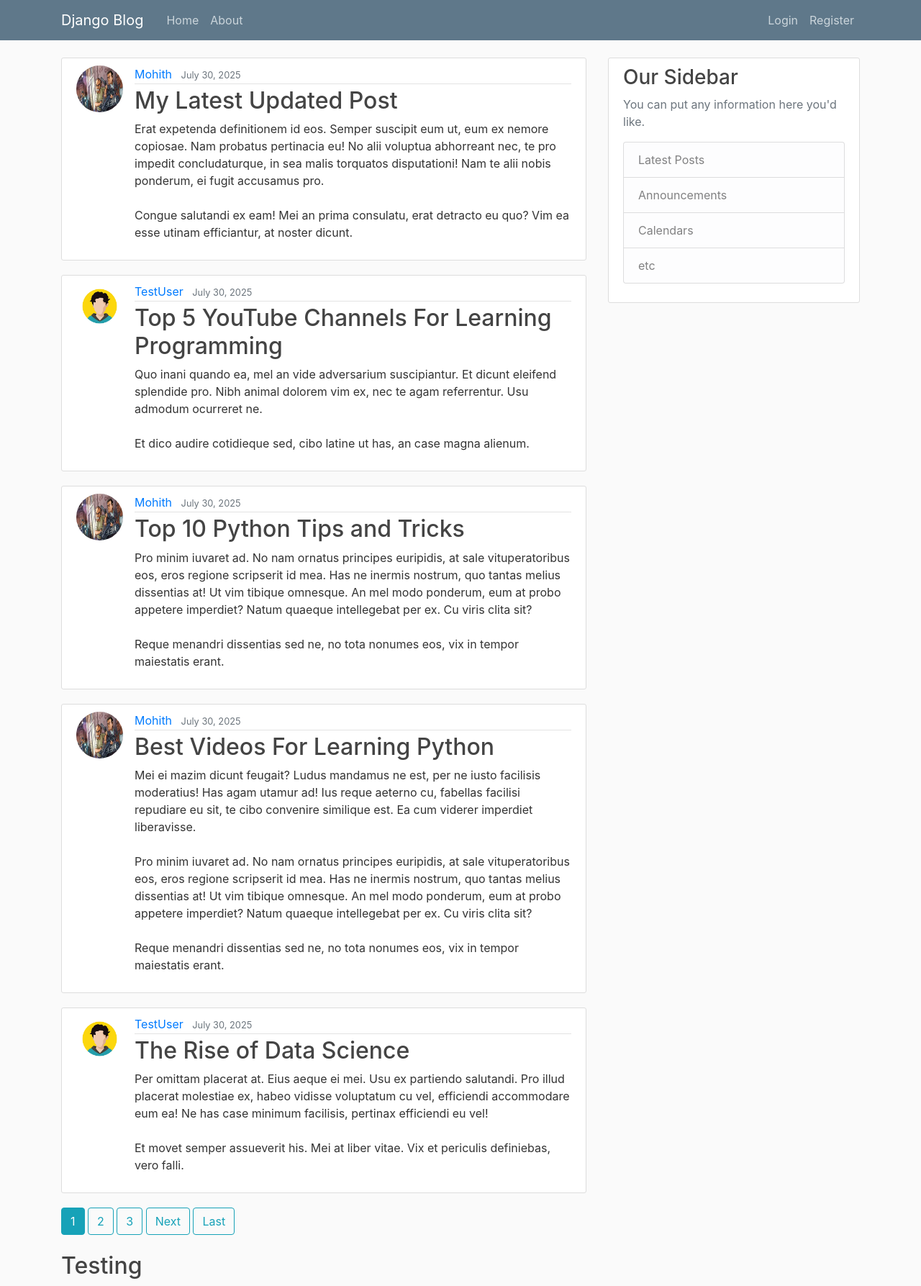
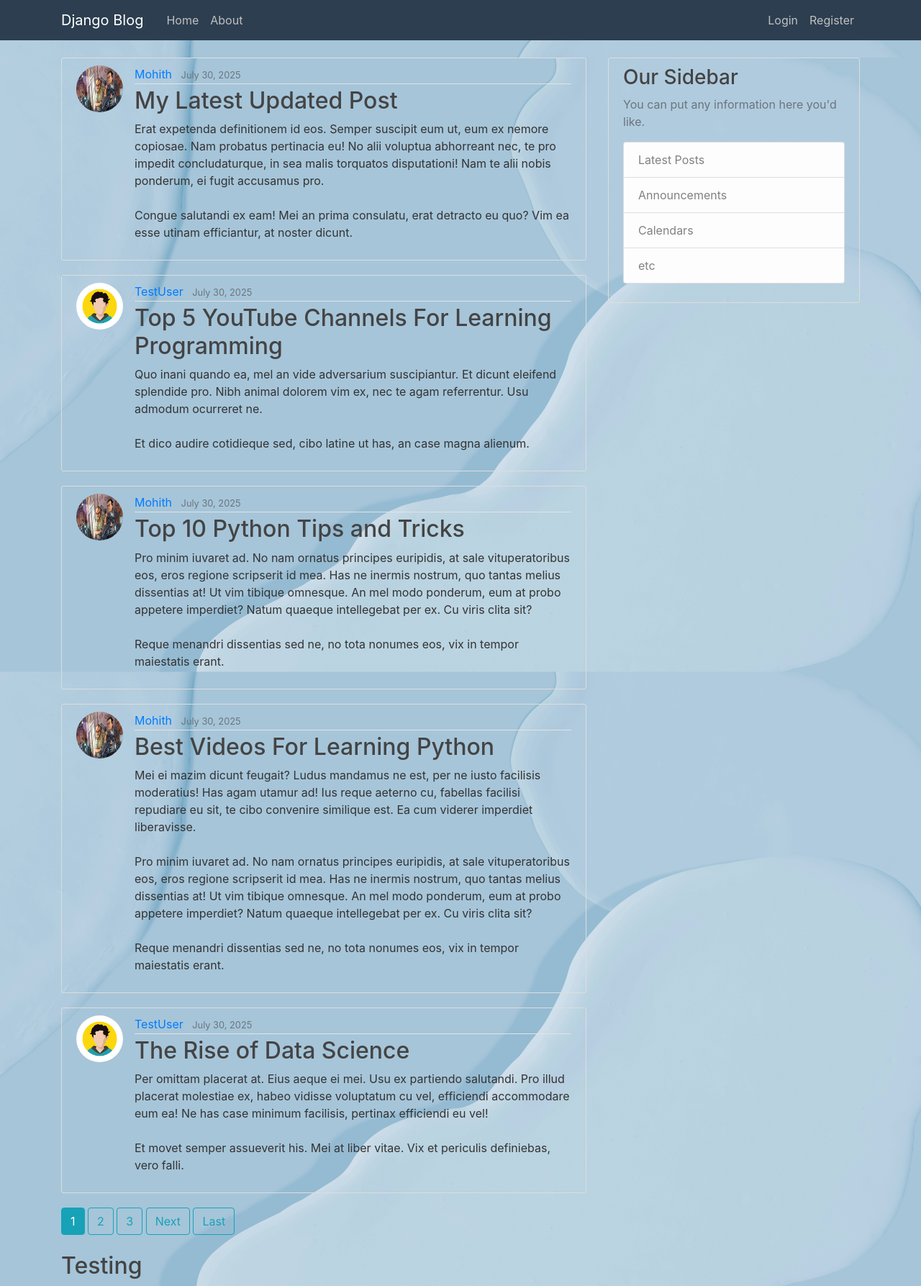
Before and after one commit to Mohith-DE/Mohith-DE.github.io, a Django app: page / in a window 1280 px wide. Shown: the whole page at 72% size. Run offline with Django 5.2, Linux system fonts and the light colour scheme; data comes from the database, SQL or seed files in the repository.

Commit message:
"added styles and bacground img"

```diff
--- a/blog/static/blog/main.css
+++ b/blog/static/blog/main.css
@@ -3,6 +3,7 @@ body {
     color: #333333;
     margin-top: 5rem;
   }
+
 
   h1, h2, h3, h4, h5, h6 {
     color: #444444;
@@ -13,11 +14,11 @@ body {
   }
 
   .bg-steel {
-    background-color: #5f788a;
+    background-color: #2C3E50;
   }
 
   .site-header .navbar-nav .nav-link {
-    color: #cbd5db;
+    color: silver ;
   }
 
   .site-header .navbar-nav .nav-link:hover {
@@ -82,3 +83,16 @@ body {
   .account-heading {
     font-size: 2.5rem;
   }
+  html,body {
+    background: url("images/blog2.jpg") center / cover no-repeat fixed !important;
+    min-height: 100vh;
+  }
+/* Let background show through Bootstrap components */
+.content-section,
+.container,
+.card,
+.site-header,
+.footer,
+.bg-light {
+    background: transparent !important;
+}
--- a/blog/templates/blog/base.html
+++ b/blog/templates/blog/base.html
@@ -10,6 +10,8 @@
     <link rel="stylesheet" href="https://cdn.jsdelivr.net/npm/bootstrap@4.0.0/dist/css/bootstrap.min.css" integrity="sha384-Gn5384xqQ1aoWXA+058RXPxPg6fy4IWvTNh0E263XmFcJlSAwiGgFAW/dAiS6JXm" crossorigin="anonymous">
 
     <link rel="stylesheet"    type="text/css"   href="{% static 'blog/main.css' %}">
+
+
 
 
     {% if title %}
--- a/django_project/settings.py
+++ b/django_project/settings.py
@@ -115,7 +115,7 @@ USE_TZ = True
 # Static files (CSS, JavaScript, Images)
 # https://docs.djangoproject.com/en/5.1/howto/static-files/
 
-STATIC_URL = 'static/'
+STATIC_URL = '/static/'
 
 CRISPY_ALLOWED_TEMPLATE_PACKS = "bootstrap4"
 CRISPY_TEMPLATE_PACK = 'bootstrap4'  # Use Bootstrap 4 for crispy forms
```
Also changed, not shown: blog/static/blog/images/blog2.jpg (added).
